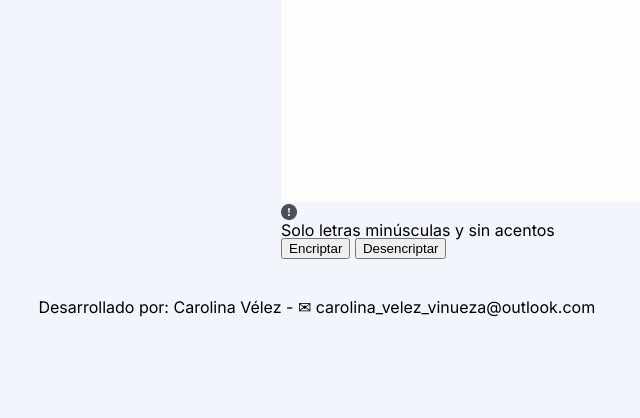
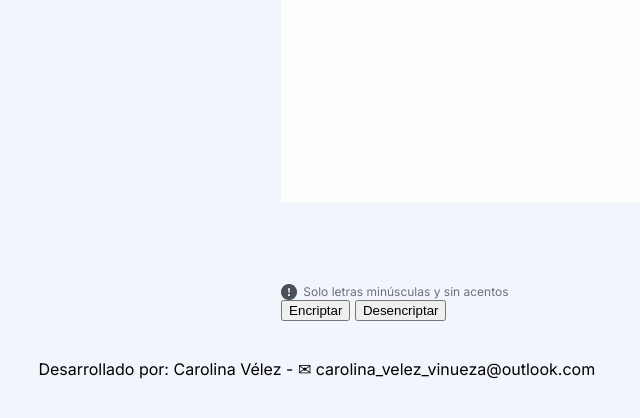
Before and after one commit to CaroV16/Challenge-ONE, a plain HTML site: page index.html in a window 1280 px wide. Shown: the part 110-528 px from the top of the page, without its empty margins (0-640 px from the left). Drawn offline with Linux system fonts and the light colour scheme.

Commit message:
estilos instruccion

```diff
--- a/css/style.css
+++ b/css/style.css
@@ -53,3 +53,23 @@ encriptador{
 .encriptador textarea::placeholder{
     color: #0A3871;
 }
+
+.instruccion{
+    flex: 1 100%;
+    margin-top: 5rem;
+    display: flex;
+    align-items: center;
+    gap: 1.5%
+}
+
+.instruccion img{
+    width: fit-content;
+    height: auto;
+}
+
+.instruccion p{
+    display: inline-block;
+    font-size: 12px;
+    color: #495057;
+    opacity: 0.8 ;
+}
```
